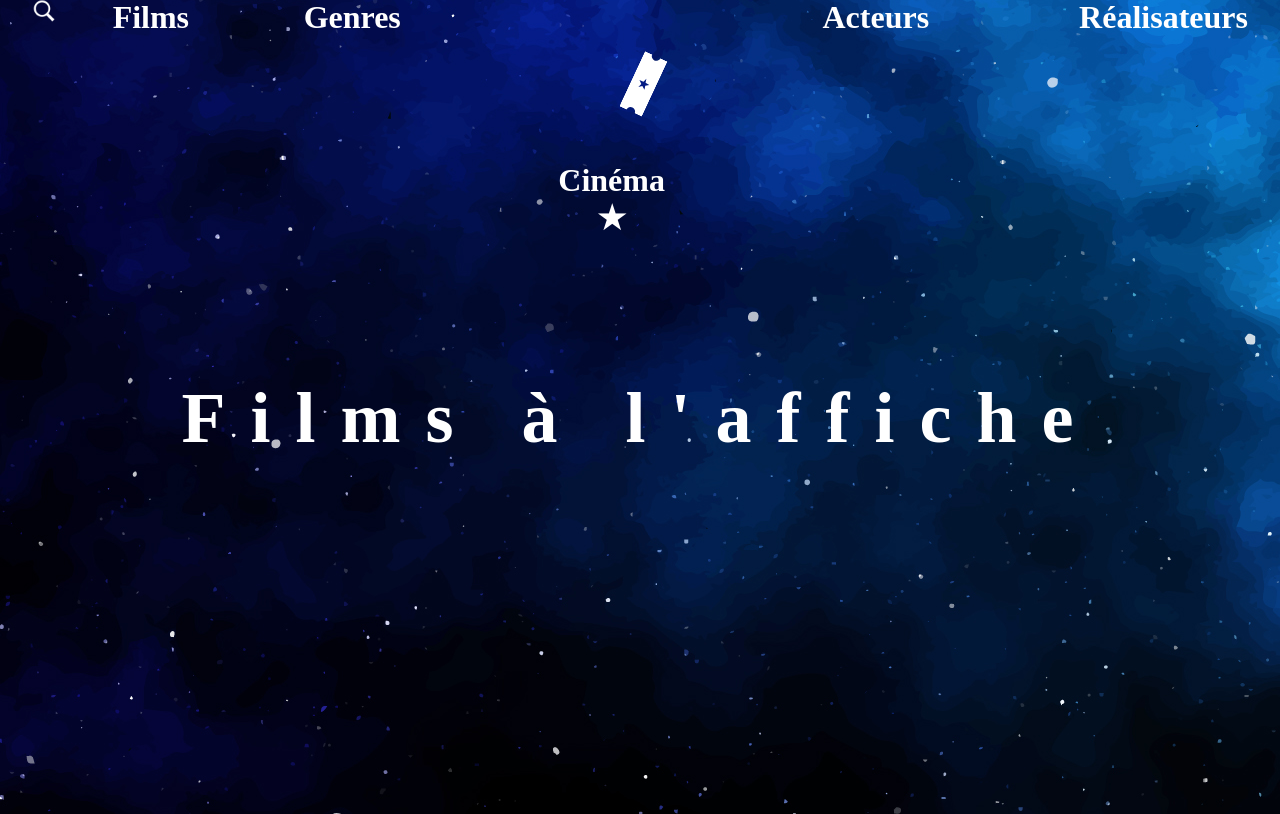
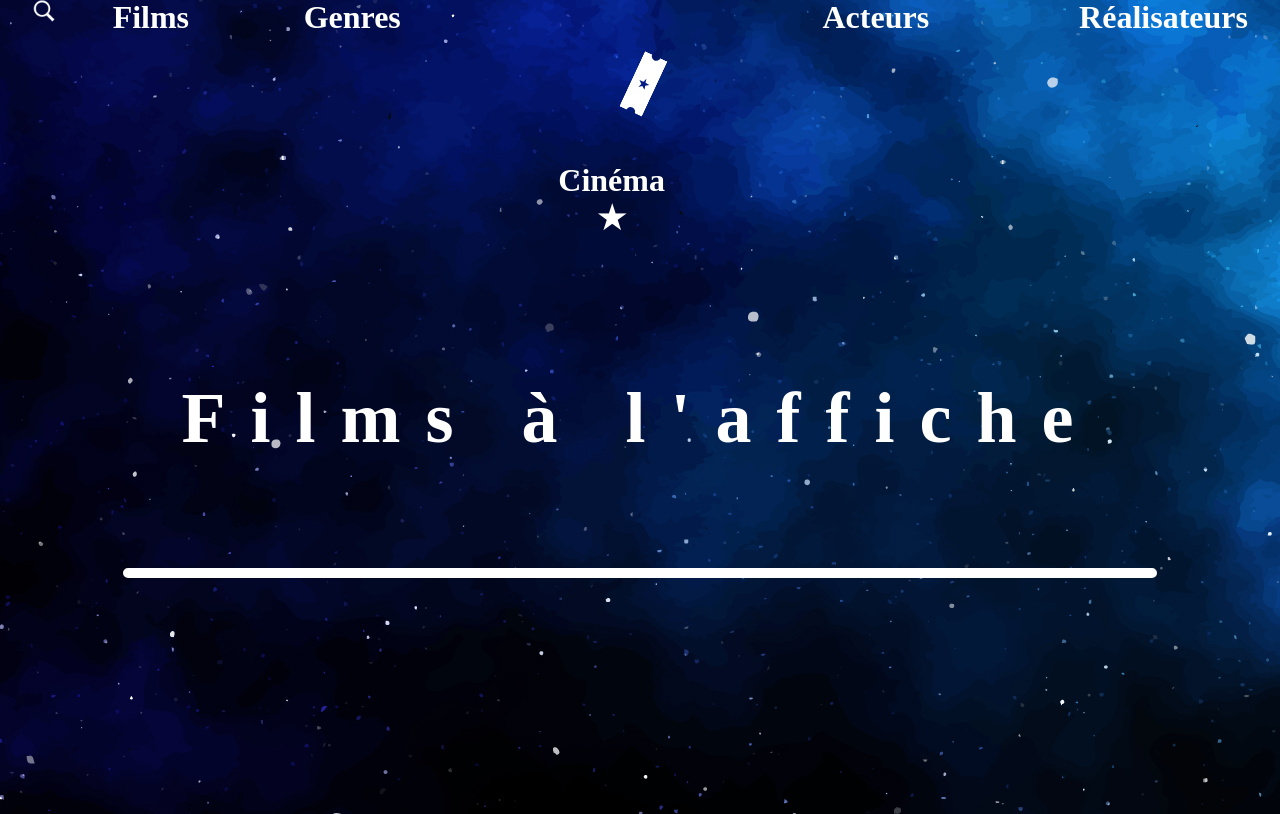
Before and after one commit to Kisutoo/my_cinema, a PHP site: template view/listFilms.php in a window 1280 px wide. Shown: the part 33-847 px from the top of the page. Run offline with PHP 8.4, Linux system fonts and the light colour scheme; the template is opened without the code that fills it, so the values that code supplies are empty; some web fonts are replaced.

Commit message:
avancement page listfilm css

```diff
--- a/public/css/style.css
+++ b/public/css/style.css
@@ -221,20 +221,38 @@ padding-top: 10em;}
     }
 }
 
-.contentfilms{
-    width: 80%;
-    background-color: rgb(51, 51, 94);
-    background: opacity 0.5;
-}
-
 .contenu{
     display: flex;
     flex-direction: column;
     justify-content: center;
     align-items: center;
+    text-align: center;
+}
+
+.contentfilms{
+    width: 80%;
+    background-color: rgba(23, 23, 73, 0.5);
+    border: 5px white solid;
+    border-radius: 90px;
+}
+
+.affichefilm{
+    width: 70%;
+    border-radius: 70px;
+    border: 5px white solid;
+}
+.titrefilm{
+    font-size: 3em;
+    padding-top: 1em;
+}
+
+.film{
+    padding: 0 3em;
+    padding-bottom: 15em;
 
 }
 
 .actuellement{
-    display: flex;
+      display: grid;
+      grid-template-columns: repeat(3, 42em);
 }
--- a/view/listFilms.php
+++ b/view/listFilms.php
@@ -6,7 +6,7 @@
         <?php foreach($requete->fetchAll() as $filmActuels) { ?>
                 <div class="film">
                     <a class="lienfilm" href="index.php?action=detailFilm&id=<?=$filmActuels["id_film"]?>">
-                        <img src="public/img/affiches/<?=$filmActuels["affiche"]?>" alt="<?=$filmActuels["descAffiche"]?>">
+                        <img class="affichefilm" src="public/img/affiches/<?=$filmActuels["affiche"]?>" alt="<?=$filmActuels["descAffiche"]?>">
                         <h3 class="titrefilm"><?=$filmActuels["titre"]?></h3>
                     </a>
                 </div>
```
Also changed, not shown: public/img/affiches/Oppenheimer.jpg (added).
